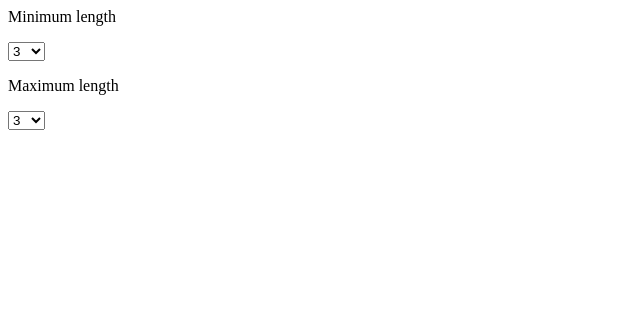
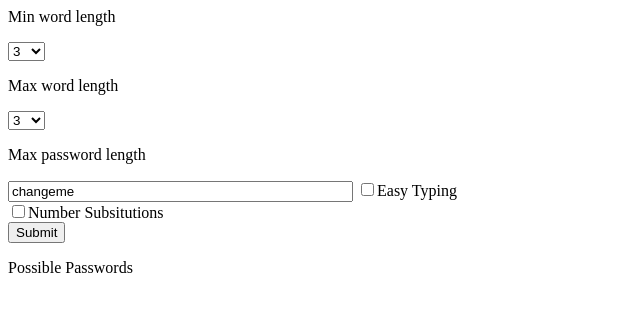
Before and after one commit to ryhostager/ryhostagerProj3.github.io, a plain HTML site: page index.html in a window 1280 px wide. Shown: the whole page, without its empty margins (0-640 px from the left). Drawn offline with Linux system fonts and the light colour scheme.

Commit message:
more html elements

```diff
--- a/index.html
+++ b/index.html
@@ -2,7 +2,7 @@
 	<head>
 	</head>
 	<body>
-		<p>Minimum length</p>
+		<p>Min word length</p>
 		<select id="priority">
 			<option>3</option>
 			<option>4</option>
@@ -23,7 +23,7 @@
 			<option>19</option>
 			<option>20</option>
 		</select>
-		<p>Maximum length</p>
+		<p>Max word length</p>
 		<select id="priority">
 			<option>3</option>
 			<option>4</option>
@@ -44,4 +44,12 @@
 			<option>19</option>
 			<option>20</option>
 		</select>
+		<p>Max password length</p>
+		<input type="text" value="changeme" size="40">
+		<input type="checkbox" name="group1" value="audi">Easy Typing<br />
+		<input type="checkbox" name="group1" value="audi">Number Subsitutions<br />
+		<button>Submit</button>
+		<p>Possible Passwords</p>
+		<table>
+		</table>
 </html>
```
